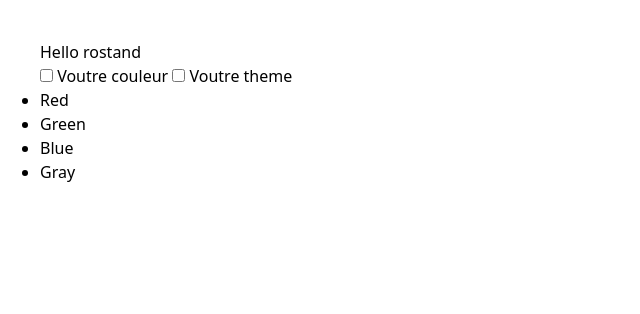
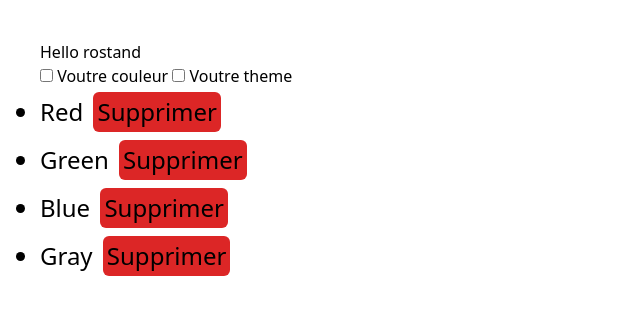
Before and after one commit to rosto-infinity/vuejs-cours03, a Vue app: page / in a window 1280 px wide. Shown: the top 314 px of the page, without its empty margins (0-640 px from the left). Built offline with nearby package versions, Linux system fonts and the light colour scheme.

Commit message:
deleteColor
deleteColor

```diff
--- a/src/Liste.vue
+++ b/src/Liste.vue
@@ -1,6 +1,9 @@
 <template>
   <ul class="list-disc">
-    <li v-for="color in colors">{{ color }}</li>
+    <li class="text-2xl" v-for="color in colors">
+    {{ color }} <button @click="deleteColor(color)"
+    class="bg-red-600 m-1 p-1 rounded-md">Supprimer</button>
+    </li>
   </ul>
 </template>
 
@@ -12,4 +15,8 @@ import {ref} from 'vue'
      "Blue",
       "Gray"
   ]);
+
+  const deleteColor = (color)=>{
+    colors.value = colors.value.filter(col => col !== color)
+  }
 </script>
```
